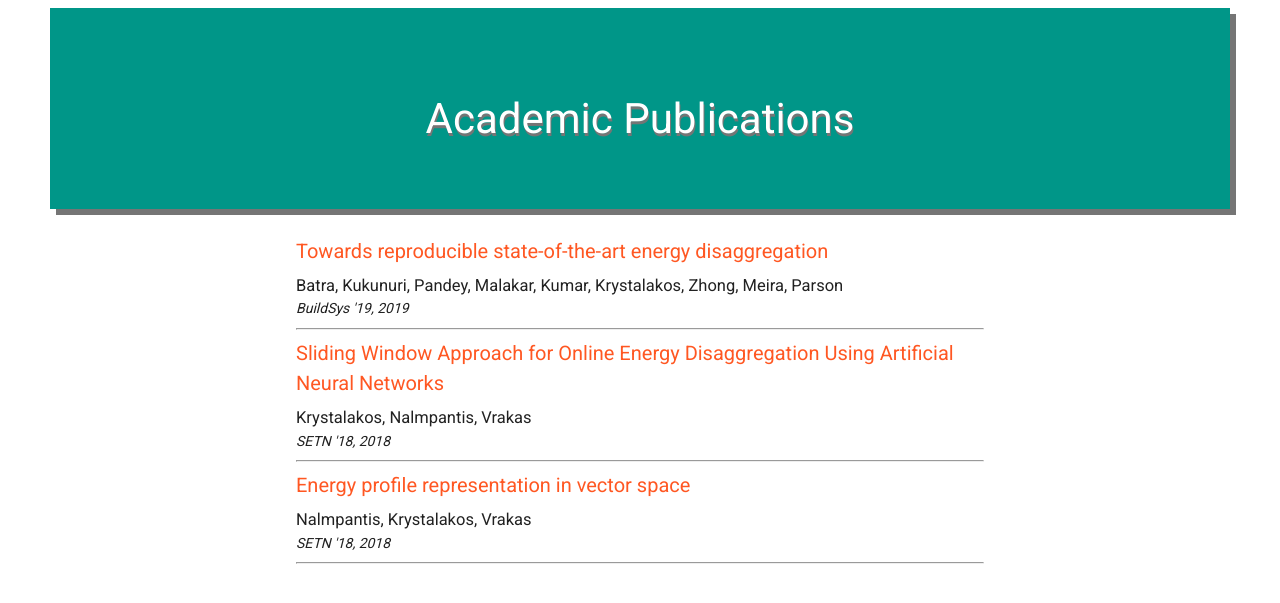
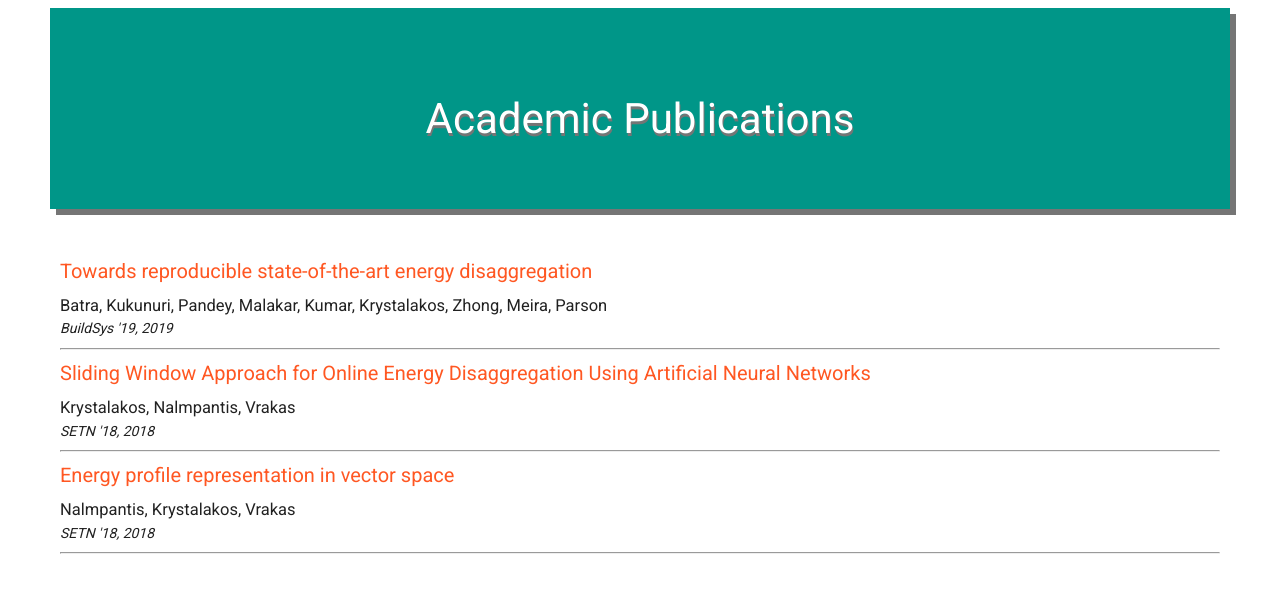
Before and after one commit to OdysseasKr/odysseaskr.github.io, a Jekyll site: the page built from pubs.html, in a window 1280 px wide. Shown: the top 603 px of the page. Built offline with Jekyll 4.4.1, drawn with Linux system fonts in a browser that asks for light colours.

Commit message:
Adjust width

```diff
--- a/_layouts/post.html
+++ b/_layouts/post.html
@@ -17,7 +17,7 @@
             {% endif %}
         </div>
         <div class="unit one-fifth"></div>
-        <div class="unit three-fifths post-content">
+        <div class="unit three-thirds post-content">
             <div class="grid">
                 {{ content }}
 
```
